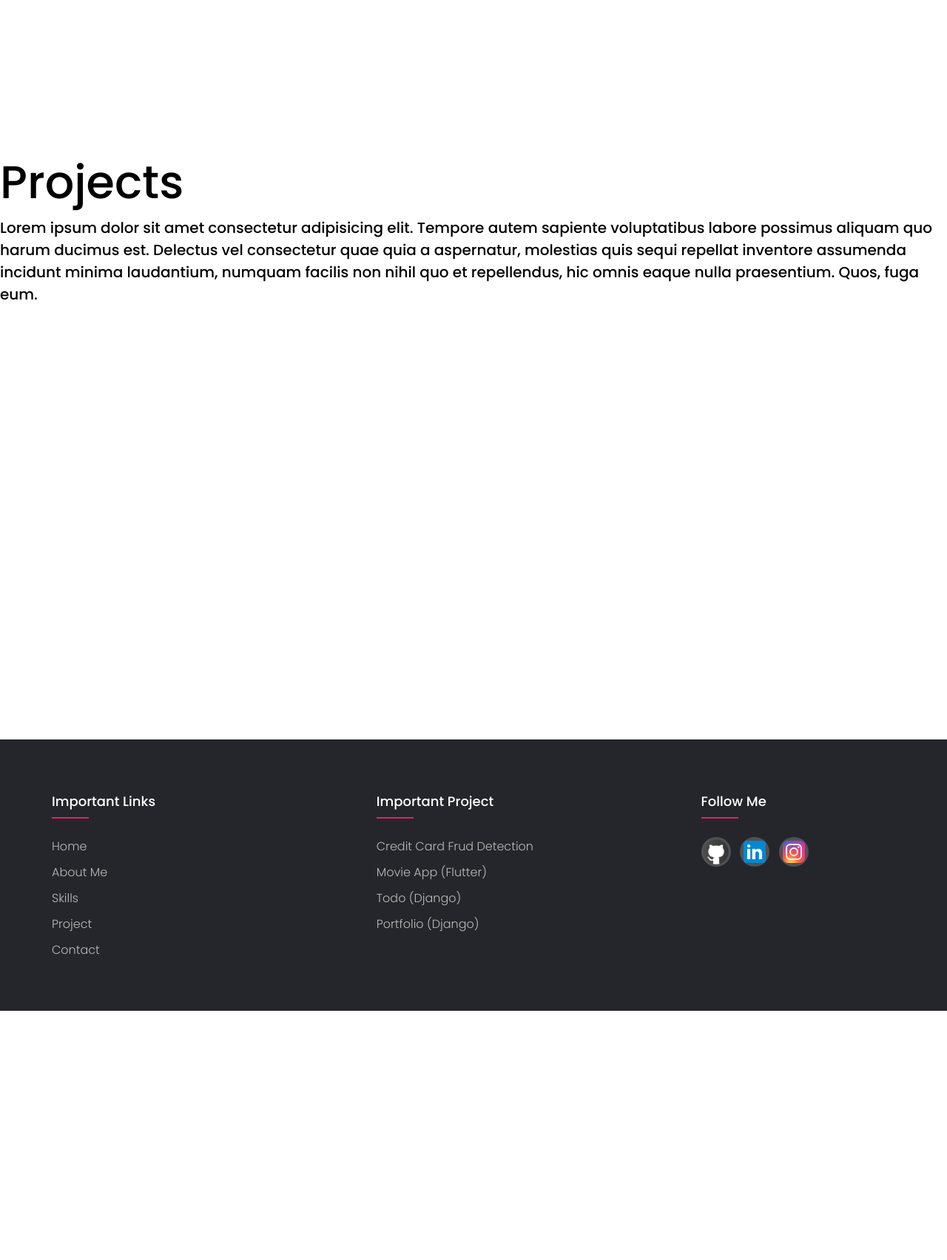
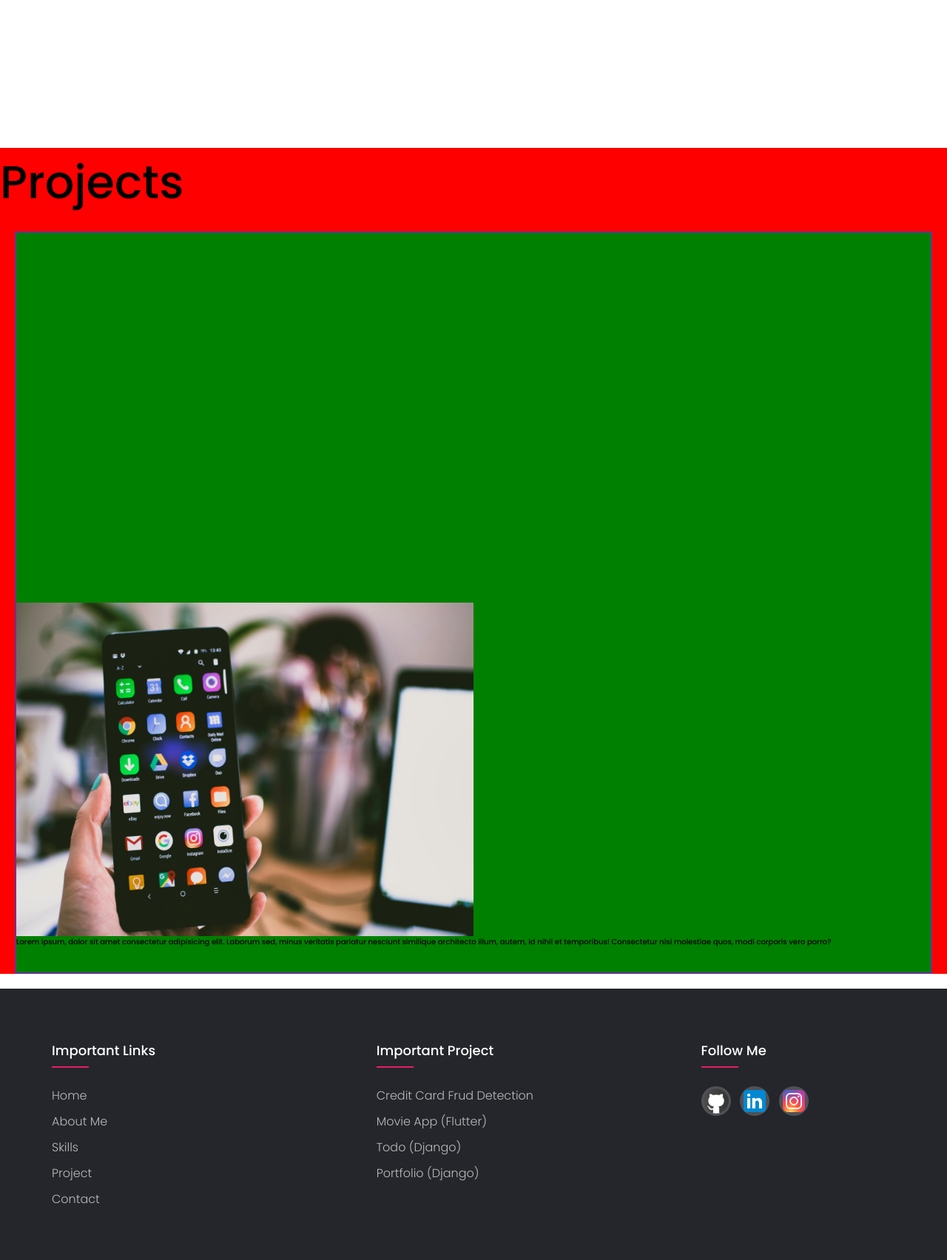
Before and after one commit to HastagKc/MyPortfolio, a Django app: page / in a window 1280 px wide. Shown: the part 2320-4024 px from the top of the page at 74% size. Before the commit the page ends 3687 px from the top, so only its background shows below. Run offline with Django 5.2, Linux system fonts and the light colour scheme; data comes from the database, SQL or seed files in the repository; both versions use the stored data as it was after the commit.

Commit message:
working on project section

```diff
--- a/myportfolio/static/css/style.css
+++ b/myportfolio/static/css/style.css
@@ -181,6 +181,30 @@ h3 {
   align-items: center;
   font-weight: 900;
 }
+
+/* project section start  */
+#projects-section {
+  background-color: red;
+}
+
+.project-container {
+  margin: 20px;
+  border: 2px solid rebeccapurple;
+  min-height: 80vh;
+  /* display: flex; */
+}
+
+.project-container .row {
+  width: 100%;
+  height: 500px;
+  background-color: green;
+}
+
+.project-container .row .project-image {
+  width: 50%;
+  height: 100%;
+}
+/* project section end  */
 
 /* footer section */
 
--- a/myportfolio/templates/index.html
+++ b/myportfolio/templates/index.html
@@ -89,15 +89,30 @@
     <!-- project section start  -->
     <section id="projects-section">
       <h1 data-outline="Projects">Projects</h1>
+      <div class="project-container">
+        <!-- 1st row -->
+        <div class="row">
+          <div class="project-image-div"></div>
+          <div class="project-dis-div"></div>
+        </div>
 
-      <p>
-        Lorem ipsum dolor sit amet consectetur adipisicing elit. Tempore autem
-        sapiente voluptatibus labore possimus aliquam quo harum ducimus est.
-        Delectus vel consectetur quae quia a aspernatur, molestias quis sequi
-        repellat inventore assumenda incidunt minima laudantium, numquam facilis
-        non nihil quo et repellendus, hic omnis eaque nulla praesentium. Quos,
-        fuga eum.
-      </p>
+        <!-- 2nd row -->
+        <div class="row">
+          <div class="project-image-div">
+            <img
+              class="project-image"
+              src="{% static 'project-img/mobile.jpg' %}"
+              alt="project-image"
+            />
+          </div>
+          <div class="project-dis-div">
+            Lorem ipsum, dolor sit amet consectetur adipisicing elit. Laborum
+            sed, minus veritatis pariatur nesciunt similique architecto illum,
+            autem, id nihil et temporibus! Consectetur nisi molestiae quos, modi
+            corporis vero porro?
+          </div>
+        </div>
+      </div>
     </section>
 
     <!-- project section end -->
```
Also changed, not shown: myportfolio/db.sqlite3, myportfolio/media/card_image/python_WczsUbQ.png (added), myportfolio/static/img/project-img/mobile.jpg (added).
